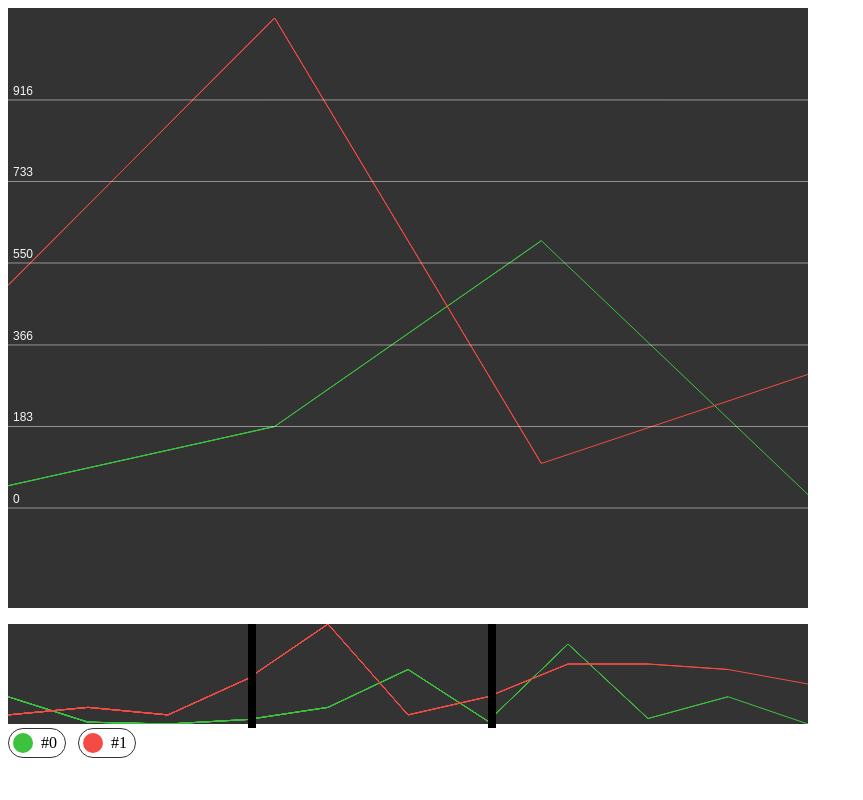
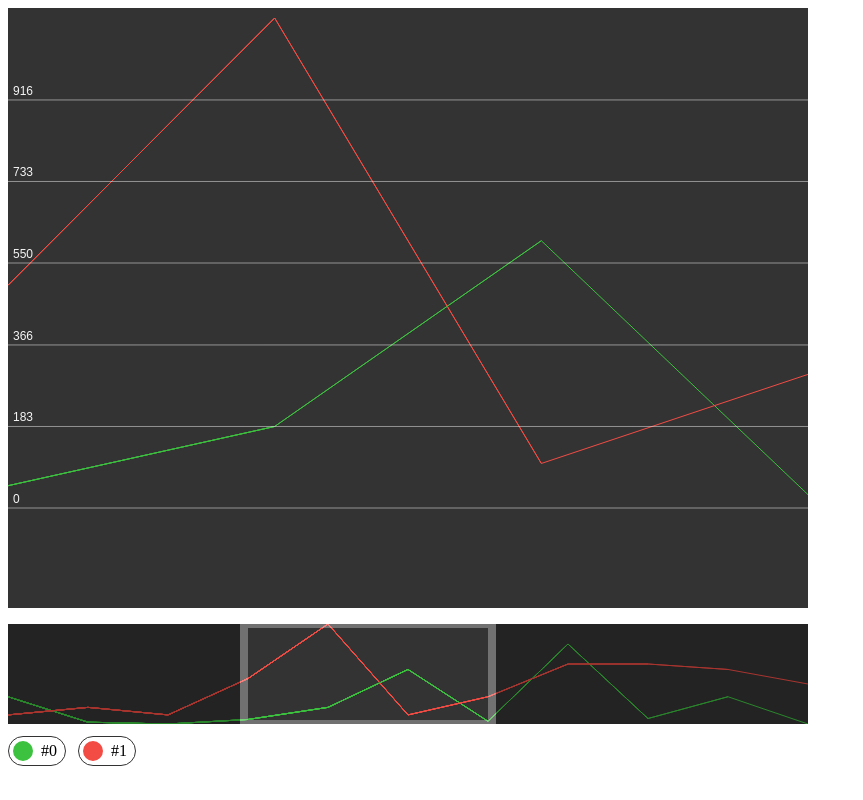
Before and after one commit to friseon/chart-graph, a website built with webpack: page src/index.html in a window 1280 px wide. Shown: the whole page, without its empty margins (0-863 px from the left). Built offline with nearby package versions, Linux system fonts and the light colour scheme.

Commit message:
range-box

```diff
--- a/src/components/rangeController/rangeController.js
+++ b/src/components/rangeController/rangeController.js
@@ -1,3 +1,5 @@
+import './rangeController.scss';
+
 class RangeController {
     constructor(params) {
         const rangePanel = document.createElement('div');
@@ -5,6 +7,9 @@ class RangeController {
 
         const range = document.createElement('div');
         range.classList.add('range');
+
+        this.rangeBox = document.createElement('div');
+        this.rangeBox.classList.add('range-box');
 
         this.currentCoords = {
             start: params.width * .3,
@@ -18,12 +23,14 @@ class RangeController {
         this._updateChart = params._onUpdate;
 
         rangePanel.appendChild(this.rangeStart);
+        rangePanel.appendChild(this.rangeBox);
         rangePanel.appendChild(this.rangeEnd);
 
         params.container.appendChild(rangePanel);
 
         this.container = rangePanel;
         this.step = params.step;
+        this.width = params.width;
     }
 
     init() {
@@ -34,24 +41,30 @@ class RangeController {
             right: containerParams.width
         };
 
-
         this._updateCoords(this.currentCoords.start, 'start');
         this._updateCoords(this.currentCoords.end, 'end');
 
         this.rangeStart.addEventListener('pointerdown', (eventStart) => this._onRangeChange(eventStart, 'start'));
         this.rangeEnd.addEventListener('pointerdown', (eventStart) => this._onRangeChange(eventStart, 'end'));
 
+        this.rangeBox.addEventListener('pointerdown', (eventStart) => this._onRangeBoxChange(eventStart));
+
         this._roundCoords()
         this._updateChart(this.currentCoords)
     }
 
-    _onRangeChange(eventStart, type) {
+    _onRangeBoxChange(eventStart) {
+        this._onRangeChange(eventStart, 'start', true);
+        this._onRangeChange(eventStart, 'end', true);
+    }
+
+    _onRangeChange(eventStart, type, isBox) {
         const move = (eventMove) => this._onRangeMove.call(this, eventMove, type);
 
         const onRangeUp = () => {
             document.removeEventListener('pointermove', move);
             document.removeEventListener('pointerup', onRangeUp);
-            this._roundCoords();
+            this._roundCoords(isBox);
             this._updateChart(this.currentCoords)
         }
 
@@ -62,14 +75,14 @@ class RangeController {
     }
 
     _calculateNewCoords(shift, type) {
-        const current = type === 'start' ? this.rangeStart.offsetLeft : this.rangeEnd.offsetLeft
+        const current = type === 'start' ? this.rangeStart.offsetWidth : this.rangeEnd.offsetLeft
         let newCoords = current - shift;
 
         if (type === 'start' && newCoords > this.rangeEnd.offsetLeft - 20) {
             newCoords = this.rangeEnd.offsetLeft - 20;
         }
-        if (type === 'end' && newCoords < this.rangeStart.offsetLeft + 20) {
-            newCoords = this.rangeStart.offsetLeft + 20;
+        if (type === 'end' && newCoords < this.rangeStart.offsetWidth + 20) {
+            newCoords = this.rangeStart.offsetWidth + 20;
         }
 
         if (newCoords > this.limits.right) {
@@ -82,21 +95,30 @@ class RangeController {
         return newCoords;
     }
 
-    _roundCoords() {
-        this.currentCoords.start = Math.round(this.currentCoords.start / this.step) * this.step;
-        this.currentCoords.end = Math.round(this.currentCoords.end / this.step) * this.step;
+    _roundCoords(isBox) {
+        const start = isBox ? this.rangeStart.offsetWidth : this.currentCoords.start;
+        const end = isBox ? this.rangeEnd.offsetLeft : this.currentCoords.end;
 
-        this.rangeStart.style.left = this.currentCoords.start  + 'px';
+        this.currentCoords.start = Math.round(start / this.step) * this.step;
+        this.currentCoords.end = Math.round(end / this.step) * this.step;
+
+        this.rangeStart.style.right = this.width - this.currentCoords.start  + 'px';
         this.rangeEnd.style.left = this.currentCoords.end + 'px';
+
+        this.rangeBox.style.left = this.rangeStart.offsetWidth + 'px';
+        this.rangeBox.style.right = this.rangeEnd.offsetWidth + 'px';
     }
 
     _updateCoords(coords, type) {
         if (type === 'start') {
-            this.rangeStart.style.left = coords  + 'px';
+            this.rangeStart.style.right = this.width - coords  + 'px';
         }
         if (type === 'end') {
             this.rangeEnd.style.left = coords + 'px';
         }
+
+        this.rangeBox.style.left = this.rangeStart.offsetWidth + 'px';
+        this.rangeBox.style.right = this.rangeEnd.offsetWidth + 'px';
     }
 
     _onRangeMove(e, type) {
--- /dev/null
+++ b/src/components/rangeController/rangeController.scss
@@ -0,0 +1,37 @@
+.range-panel {
+    position: relative;
+    line-height: 0;
+    margin-bottom: 12px;
+
+    .range-box {
+        position: absolute;
+        height: 100%;
+        border-width: 4px 0;
+        border-color: rgba($color: #fff, $alpha: .3);
+        border-style: solid;
+        box-sizing: border-box;
+        cursor: pointer;
+    }
+
+    .range {
+        position: absolute;
+        height: 100%;
+        background-color: #000;
+        top: 0;
+        cursor: pointer;
+        border-color: #fff;
+        border-width: 0;
+        border-style: solid;
+        opacity: .3;
+
+        &.range-start {
+            left: 0;
+            border-right-width: 8px;
+        }
+
+        &.range-end {
+            right: 0;
+            border-left-width: 8px;
+        }
+    }
+}
--- a/src/components/searchPanel/searchPanel.scss
+++ b/src/components/searchPanel/searchPanel.scss
@@ -8,17 +8,4 @@
     .filter-panel {
         display: flex;
     }
-
-    .range-panel {
-        position: relative;
-    }
-
-    .range {
-        position: absolute;
-        height: 100%;
-        width: 8px;
-        background-color: #000;
-        top: 0;
-        cursor: pointer;
-    }
 }
```
